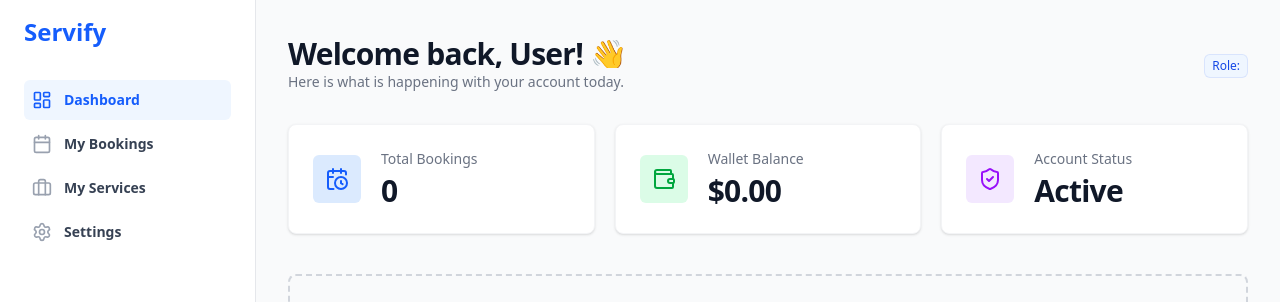
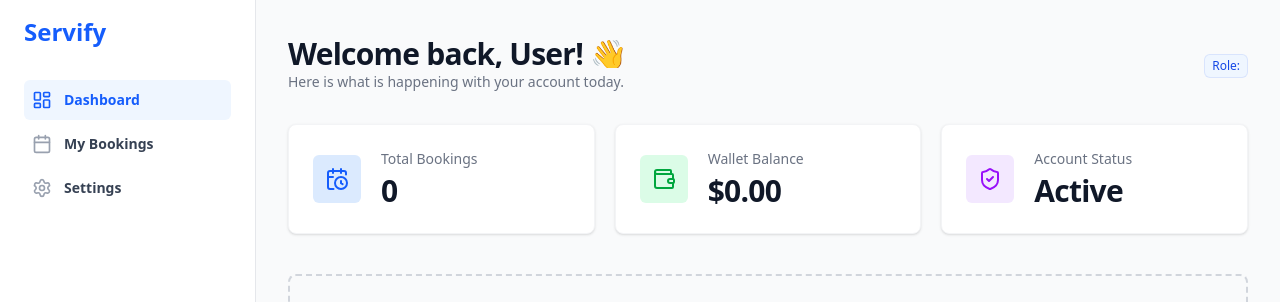
Before and after one commit to darxh/Servify, a React (Vite) app in the folder Client/: page /dashboard in a window 1280 px wide. Shown: the top 302 px of the page. Built offline with nearby package versions, Linux system fonts and the light colour scheme; no server answers.

Commit message:
fix(client): conditionally render dashboard navigation based on user role

```diff
--- a/Client/src/layouts/dashboard/Sidebar.jsx
+++ b/Client/src/layouts/dashboard/Sidebar.jsx
@@ -1,36 +1,35 @@
 import { Link, useLocation } from "react-router-dom";
-import {
-  LayoutDashboard,
-  Calendar,
-  Settings,
-  Briefcase,
-  LogOut,
-} from "lucide-react";
+import { LayoutDashboard, Calendar, Settings, Briefcase, LogOut } from "lucide-react";
 import { useAuth } from "../../context/AuthContext";
 
 const Sidebar = () => {
   const { pathname } = useLocation();
-  const { logout } = useAuth();
+  const { logout, user } = useAuth();
 
-  const navigation = [
+  const baseNavigation = [
     { name: "Dashboard", href: "/dashboard", icon: LayoutDashboard },
     { name: "My Bookings", href: "/dashboard/bookings", icon: Calendar },
-    { name: "My Services", href: "/dashboard/services", icon: Briefcase }, // For Providers mainly
     { name: "Settings", href: "/dashboard/settings", icon: Settings },
   ];
+
+  const providerNavigation = [
+    { name: "My Services", href: "/dashboard/services", icon: Briefcase },
+  ];
+
+  const navigation = (user?.role?.toLowerCase() === "provider" || user?.role === "admin")
+    ? [...baseNavigation.slice(0, 2), ...providerNavigation, ...baseNavigation.slice(2)] // Insert "My Services" in the middle
+    : baseNavigation;
 
   const isActive = (path) => pathname === path;
 
   return (
     <div className="flex h-full min-h-screen w-64 flex-col border-r border-gray-200 bg-white px-6">
-      {/* Logo Area */}
       <div className="flex h-16 items-center">
         <Link to="/" className="text-2xl font-bold text-blue-600">
           Servify
         </Link>
       </div>
 
-      {/* Navigation Links */}
       <nav className="flex flex-1 flex-col pt-4">
         <ul className="space-y-1">
           {navigation.map((item) => (
@@ -45,9 +44,7 @@ const Sidebar = () => {
               >
                 <item.icon
                   className={`h-5 w-5 shrink-0 ${
-                    isActive(item.href)
-                      ? "text-blue-600"
-                      : "text-gray-400 group-hover:text-blue-600"
+                    isActive(item.href) ? "text-blue-600" : "text-gray-400 group-hover:text-blue-600"
                   }`}
                   aria-hidden="true"
                 />
@@ -58,7 +55,6 @@ const Sidebar = () => {
         </ul>
       </nav>
 
-      {/* Footer / Logout */}
       <div className="mb-6 mt-auto border-t border-gray-200 pt-4">
         <button
           onClick={logout}
```
